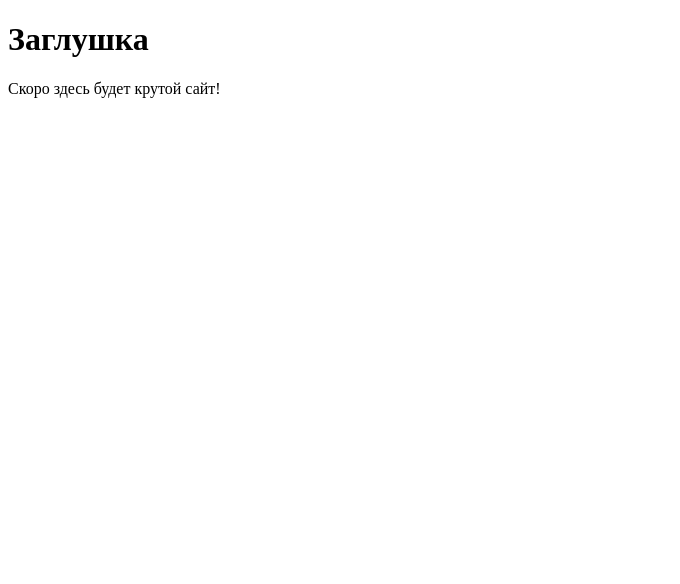
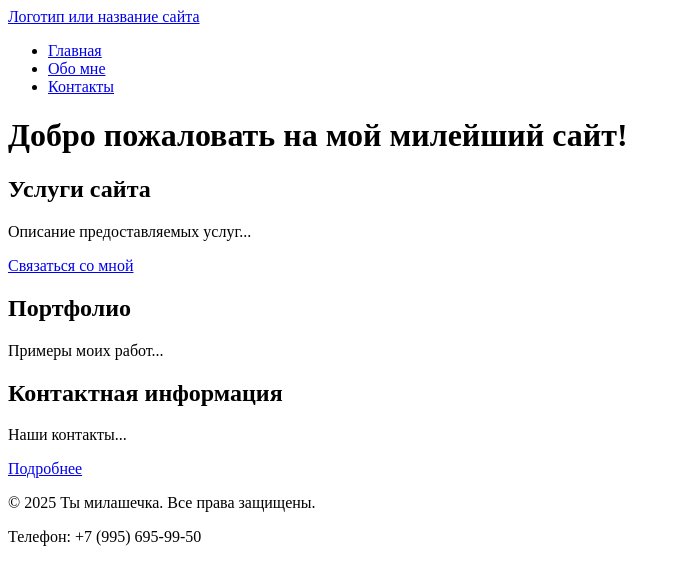
Before and after one commit to bruhelp/my-cute-project, a plain HTML site: page src/index.html in a window 1280 px wide. Shown: the whole page, without its empty margins (0-680 px from the left). Drawn offline with Linux system fonts and the light colour scheme.

Commit message:
feat: basic information about author and me

```diff
--- a/src/index.html
+++ b/src/index.html
@@ -2,14 +2,54 @@
 <html lang="ru">
 <head>
     <meta charset="UTF-8">
-    <!-- Важная мета-информация для корректного отображения на мобильных устройствах -->
     <meta name="viewport" content="width=device-width, initial-scale=1.0">
-    <title>Мой первый проект</title>
-    <!-- Подключение фавиконки -->
-    <link rel="icon" href="../assets/favicon.ico" type="image/x-icon">
+    <title>Ты милашечка</title>
+    <meta name="description" content="Здесь только о том, насколько ты замечательный">
+    <link rel="icon" href="C:\Users\Nest\my-cute-project\assets\favicon.ico" type="image/x-icon">
 </head>
 <body>
-    <h1>Заглушка</h1>
-    <p>Скоро здесь будет крутой сайт!</p>
+    <!-- Шапка сайта -->
+    <header>
+        <a href="/">Логотип или название сайта</a>
+        <!-- Главное меню навигации -->
+        <nav>
+            <ul>
+                <li><a href="index.html">Главная</a></li>
+                <li><a href="about.html">Обо мне</a></li>
+                <li><a href="contacts.html">Контакты</a></li>
+            </ul>
+        </nav>
+    </header>
+
+    <!-- Уникальное основное содержимое страницы -->
+    <main>
+        <h1>Добро пожаловать на мой милейший сайт!</h1>
+
+        <!-- Секция 1 с якорем -->
+        <section id="services">
+            <h2>Услуги сайта</h2>
+            <p>Описание предоставляемых услуг...</p>
+            <a href="#contacts">Связаться со мной</a> <!-- Якорная ссылка внутри страницы -->
+        </section>
+
+        <!-- Секция 2 с якорем -->
+        <section id="portfolio">
+            <h2>Портфолио</h2>
+            <p>Примеры моих работ...</p>
+        </section>
+
+        <!-- Секция 3 с якорем -->
+        <section id="contacts">
+            <h2>Контактная информация</h2>
+            <p>Наши контакты...</p>
+            <a href="contacts.html">Подробнее</a> <!-- Ссылка на отдельную страницу -->
+        </section>
+    </main>
+
+    <!-- Подвал сайта -->
+    <footer>
+        <p>&copy; 2025 Ты милашечка. Все права защищены.</p>
+        <p>Телефон: +7 (995) 695-99-50</p>
+    </footer>
 </body>
 </html>
```
Also changed, not shown: src/about.html (added, +47 -0 lines), src/contacts.html (added, +43 -0 lines).
